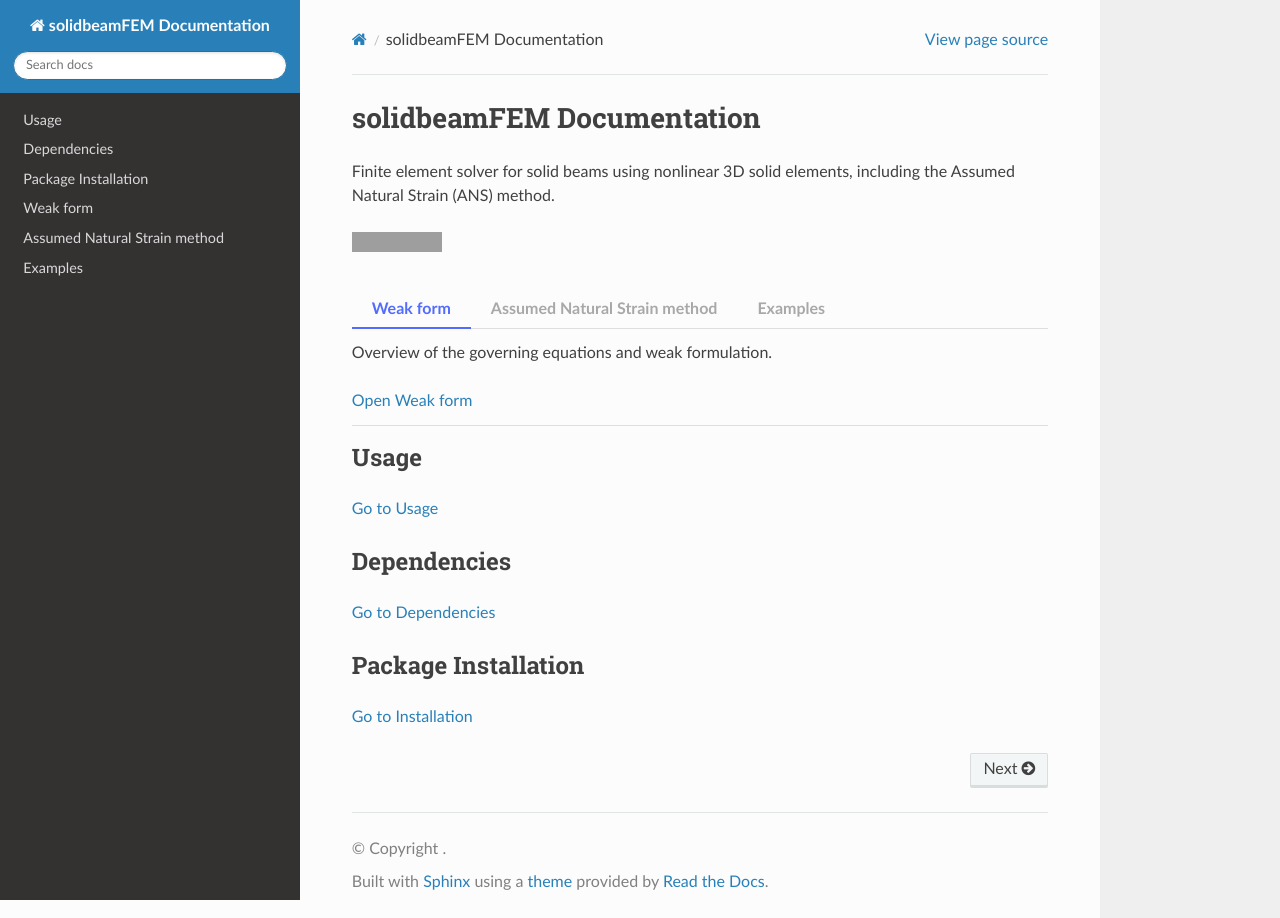
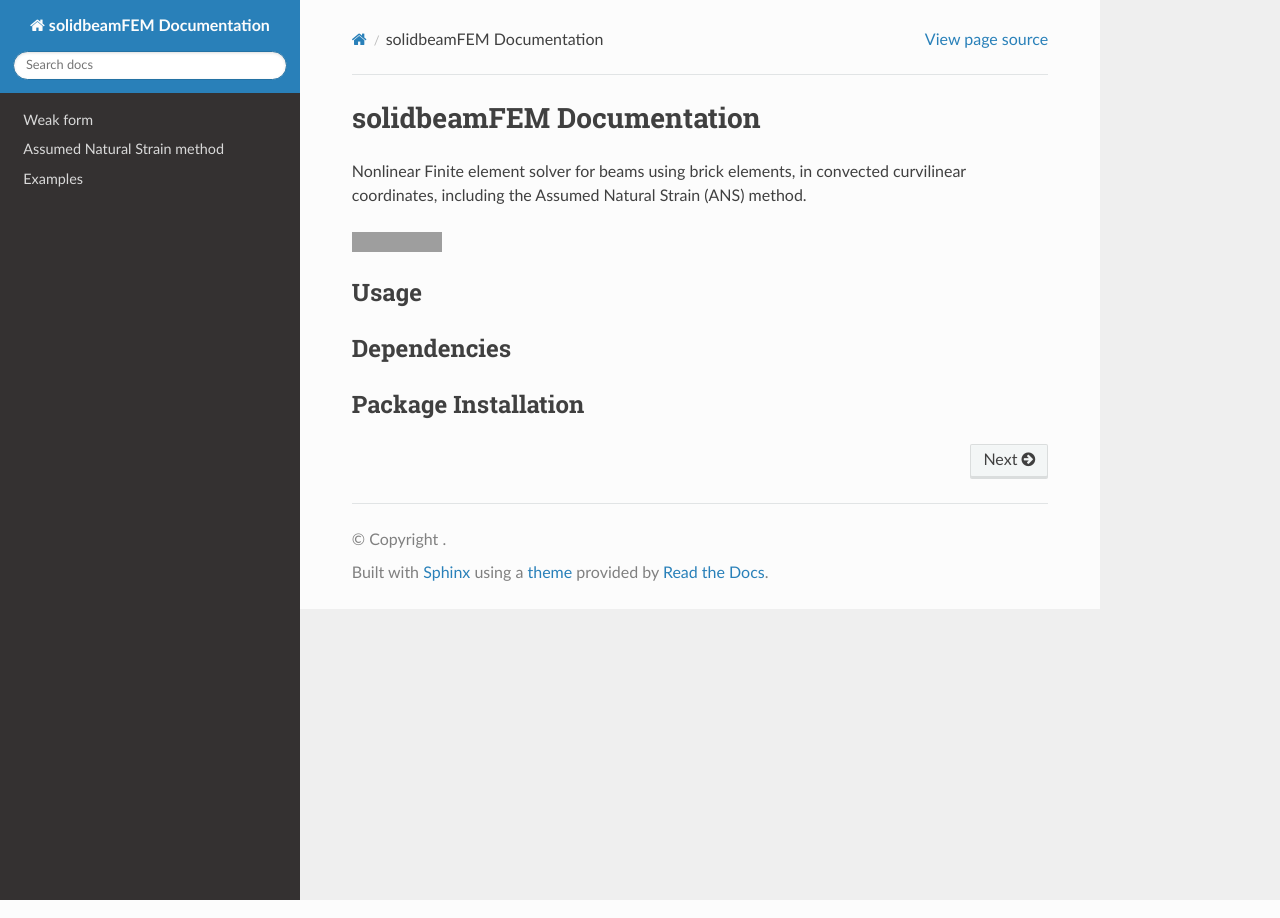
Before and after one commit to jaafaralaswad/solidbeamfem, a Sphinx documentation site: the page built from docs/source/index.rst, in a window 1280 px wide. Built offline with Sphinx 7.4.7 and the Read the Docs theme 3.1.0, drawn with Linux system fonts in a browser that asks for light colours; grey boxes are pictures that could not be loaded.

Commit message:
update docs

```diff
--- a/docs/source/index.rst
+++ b/docs/source/index.rst
@@ -1,7 +1,7 @@
 solidbeamFEM Documentation
 =========================
 
-Finite element solver for solid beams using nonlinear 3D solid elements, including the Assumed Natural Strain (ANS) method.
+Nonlinear Finite element solver for beams using brick elements, in convected curvilinear coordinates, including the Assumed Natural Strain (ANS) method.
 
 .. image:: https://img.shields.io/badge/GitHub-Repository-black?logo=github
    :target: https://github.com/jaafaralaswad/solidbeamfem
@@ -11,48 +11,21 @@ Finite element solver for solid beams using nonlinear 3D solid elements, includi
    :maxdepth: 2
    :hidden:
 
-   usage
-   dependencies
-   installation
    weak_form
    ans_method
    examples
 
 
-.. tab-set::
-
-   .. tab-item:: Weak form
-
-      Overview of the governing equations and weak formulation.
-
-      :doc:`Open Weak form <weak_form>`
-
-   .. tab-item:: Assumed Natural Strain method
-
-      Explanation of the ANS idea, where it is applied, and what locking modes it targets.
-
-      :doc:`Open ANS method <ans_method>`
-
-   .. tab-item:: Examples
-
-      Minimal runnable examples and expected outputs.
-
-      :doc:`Open Examples <examples>`
-
 
 Usage
 -----
 
-:doc:`Go to Usage <usage>`
 
 
 Dependencies
 ------------
 
-:doc:`Go to Dependencies <dependencies>`
 
 
 Package Installation
 --------------------
-
-:doc:`Go to Installation <installation>`
```
Also changed, not shown: 2 other files.
